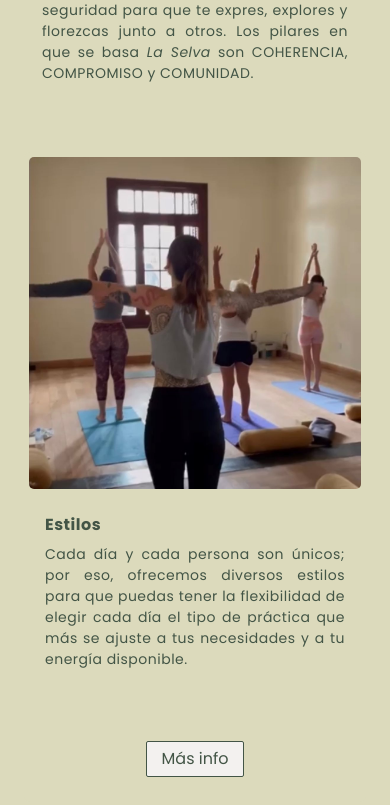
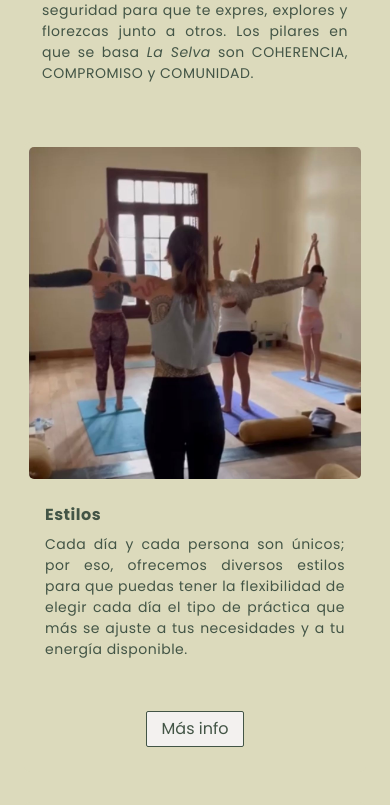
Before and after one commit to MalenaJuarezM/PF-Juarez, a website: page index.html in a window 390 px wide. Shown: the part 526-1331 px from the top of the page. Drawn offline with nearby package versions, Linux system fonts and the light colour scheme; files whose address does not match are found by name.

Commit message:
Entrega Final

```diff
--- a/index.html
+++ b/index.html
@@ -108,7 +108,7 @@
           </div>
         </div>
 
-        <div class="cards-container row justify-content-center">
+        <div class="row justify-content-center">
           <div class="card col-12 col-md">
             <img
               class="card-img-top"
--- a/scss/_index.scss
+++ b/scss/_index.scss
@@ -20,6 +20,10 @@
   .card-body {
     margin-top: 10px;
   }
+
+  .card-text {
+    height: 100px;
+  }
 }
 
 .button {
--- a/scss/_mediaQueries.scss
+++ b/scss/_mediaQueries.scss
@@ -16,12 +16,6 @@
     padding-left: 0px;
   }
 
-  footer {
-    section {
-      height: 80px;
-    }
-  }
-
   /*Main general*/
 
   .principal {
@@ -32,6 +26,7 @@
 
   footer {
     section {
+      height: 80px;
       margin-top: 20px;
     }
   }
@@ -248,6 +243,13 @@
     margin: 0px;
   }
 
+  /*Index*/
+  .card {
+    height: 630px;
+    margin: 10px;
+    margin-top: 20px;
+  }
+
   /*Main de contacto*/
 
   .form {
@@ -293,8 +295,6 @@
   /*Index*/
   .card {
     height: 590px;
-    margin: 10px;
-    margin-top: 20px;
   }
 
   /*Contacto*/
```
Also changed, not shown: css/styles.css, 1 other file.
